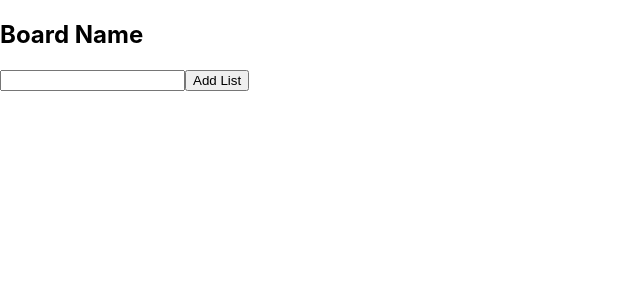
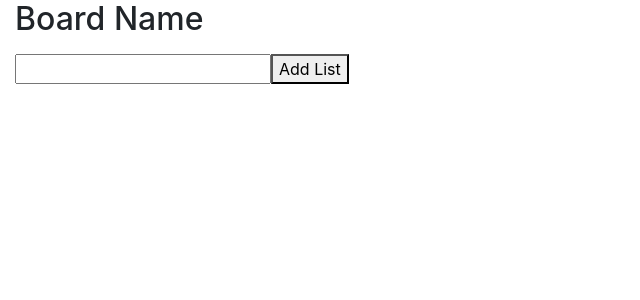
Before and after one commit to drevets/trellisimo-, a React (Create React App) app: page / in a window 1280 px wide. Shown: the top 300 px of the page, without its empty margins (0-640 px from the left). Built offline with nearby package versions, Linux system fonts and the light colour scheme.

Commit message:
adds bootstrap

```diff
--- a/package.json
+++ b/package.json
@@ -6,6 +6,7 @@
     "@testing-library/jest-dom": "^4.2.4",
     "@testing-library/react": "^9.3.2",
     "@testing-library/user-event": "^7.1.2",
+    "bootstrap": "^4.4.1",
     "react": "^16.12.0",
     "react-dom": "^16.12.0",
     "react-scripts": "3.4.0"
--- a/public/index.html
+++ b/public/index.html
@@ -24,7 +24,7 @@
       work correctly both with client-side routing and a non-root public URL.
       Learn how to configure a non-root public URL by running `npm run build`.
     -->
-    <title>React App</title>
+    <title>Trellisimo</title>
   </head>
   <body>
     <noscript>You need to enable JavaScript to run this app.</noscript>
--- a/src/App.js
+++ b/src/App.js
@@ -1,12 +1,15 @@
+import 'bootstrap/dist/css/bootstrap.css';
 import React from 'react';
 import './App.css';
 import Board from './Board.js'
 
-const App = () => {
+const Boards = () => {
   const [lists, setLists] = React.useState([])
   return (
+    <div className="container-fluid">
     <Board lists={lists} setLists={setLists}/>
+    </div>
   );
 }
 
-export default App;
+export default Boards;
```
Also changed, not shown: 1 other file (tests, documents, lock files or other folders).
